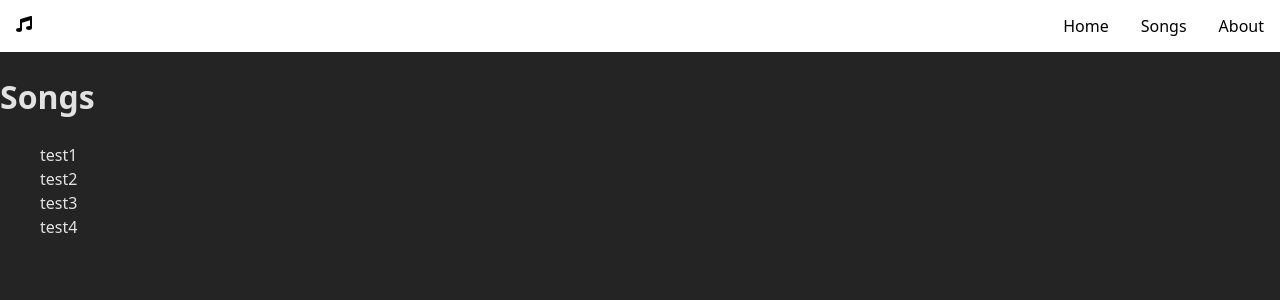
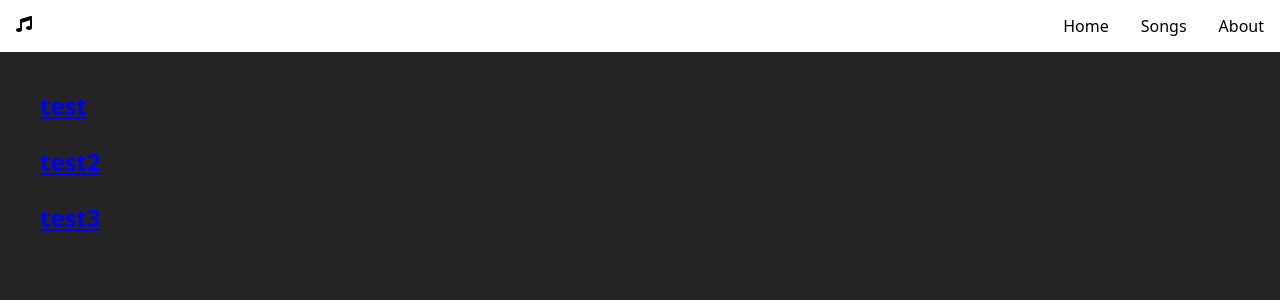
Before and after one commit to aung-st/lyrk-stack, a React (Vite) app in the folder lyrkstack/: page /Songs in a window 1280 px wide. Shown: the top 300 px of the page. Built offline with nearby package versions, Linux system fonts and the light colour scheme.

Commit message:
feat: add dynamic routing for songs

```diff
--- a/lyrkstack/src/App.tsx
+++ b/lyrkstack/src/App.tsx
@@ -2,6 +2,7 @@ import { Routes, Route } from 'react-router-dom'
 import Home from './pages/Home.tsx'
 import About from './pages/About.tsx'
 import Songs from './pages/Songs.tsx'
+import SongItems from './components/SongItems.tsx'
 import Navbar from './components/Navbar.tsx'
 
 function App() {
@@ -13,6 +14,7 @@ function App() {
         <Route path="/Home" element={<Home />}/>
         <Route path="/About" element={<About />}/>
         <Route path="/Songs" element={<Songs />}/>
+        <Route path="/Songs/:id" element={<SongItems />}/>
       </Routes>
     </>
   )
--- /dev/null
+++ b/lyrkstack/src/components/SongItems.tsx
@@ -0,0 +1,14 @@
+import {useParams} from "react-router-dom"
+
+const SongItems = () => {
+    const {id} = useParams();
+    const {title} = useParams();
+
+    return(
+        <>
+            <h1> {id} {title} </h1>
+        </>
+    )
+}
+
+export default SongItems
--- a/lyrkstack/src/pages/Songs.tsx
+++ b/lyrkstack/src/pages/Songs.tsx
@@ -1,18 +1,28 @@
 import "../styles/Songs.css"
+import { Link } from "react-router-dom";
 
 function Songs() {
 
+    const songItems = [
+        {id: 1, title: "test"},
+        {id: 2, title: "test2"},
+        {id: 3, title: "test3"}
+    ]
     return (
         <>
-        <h1>Songs</h1>
             <ul>
-            <li><a>test1</a></li>
-            <li><a>test2</a></li>
-            <li><a>test3</a></li>
-            <li><a>test4</a></li>
+                {songItems.map((item) => (
+                    <li key ={item.id}>
+                    <Link to={`${item.id}`}>
+                        <h2>{item.title}</h2>
+                    </Link>
+                    </li>
+                ))}
             </ul>
         </>
     )
 }
 
+
+
 export default Songs
```
Lines whose indentation alone changed are shown as unchanged.
